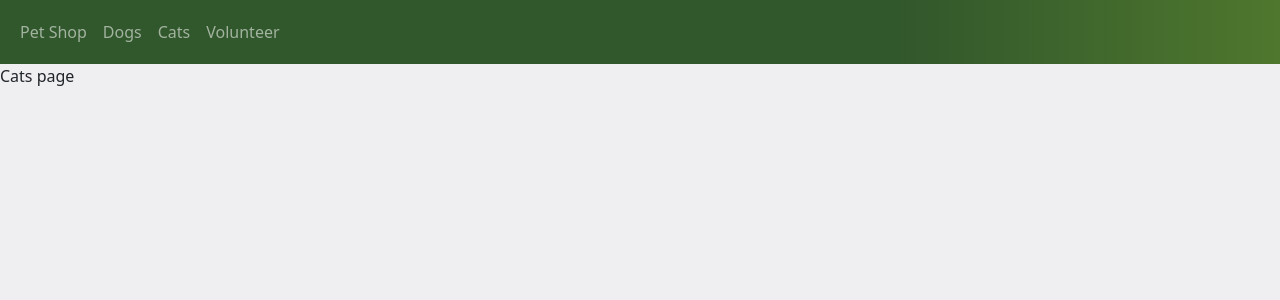
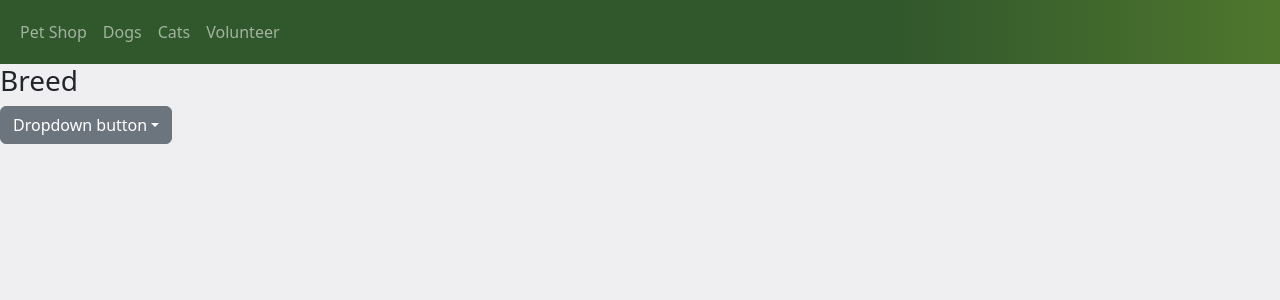
Before and after one commit to tressa-killilea/pet-shop, a React (Create React App) app in the folder pet-shop/: page /cats in a window 1280 px wide. Shown: the top 300 px of the page. Built offline with nearby package versions, Linux system fonts and the light colour scheme.

Commit message:
create dropdown, not expanding

```diff
--- /dev/null
+++ b/package.json
@@ -0,0 +1,5 @@
+{
+  "dependencies": {
+    "@popperjs/core": "^2.11.8"
+  }
+}
--- a/pet-shop/package.json
+++ b/pet-shop/package.json
@@ -12,15 +12,16 @@
     "@testing-library/jest-dom": "^5.17.0",
     "@testing-library/react": "^13.4.0",
     "@testing-library/user-event": "^13.5.0",
-    "bootstrap": "^5.3.1",
     "jquery": "^3.7.1",
     "popper.js": "^1.16.1",
+    "bootstrap": "^5.3.1",
     "react": "^18.2.0",
     "react-bootstrap": "^2.8.0",
     "react-dom": "^18.2.0",
     "react-scripts": "5.0.1",
     "sass": "^1.66.1",
-    "web-vitals": "^2.1.4"
+    "web-vitals": "^2.1.4",
+    "@babel/plugin-proposal-private-property-in-object": ""
   },
   "scripts": {
     "start": "react-scripts start",
--- a/pet-shop/src/components/Dropdown/dropdown.js
+++ b/pet-shop/src/components/Dropdown/dropdown.js
@@ -1,13 +1,35 @@
 import React from "react";
 import "./dropdown.scss";
 
-export default class Dropdown extends React.component{
-
-    render(){
-        return(
-            <div>
-
-            </div>
-        )
-    }
+export default class Dropdown extends React.Component {
+  render() {
+    return (
+      <div>
+        <h3>{this.props.title}</h3>
+        <div className="dropdown">
+          <button
+            className="btn btn-secondary dropdown-toggle"
+            type="button"
+            id="dropdownMenuButton"
+            data-toggle="dropdown"
+            aria-haspopup="true"
+            aria-expanded="false"
+          >
+            Dropdown button
+          </button>
+          <div className="dropdown-menu" aria-labelledby="dropdownMenuButton">
+            <a className="dropdown-item" href="#">
+              Action
+            </a>
+            <a className="dropdown-item" href="#">
+              Another action
+            </a>
+            <a className="dropdown-item" href="#">
+              Something else here
+            </a>
+          </div>
+        </div>
+      </div>
+    );
+  }
 }
--- a/pet-shop/src/components/Grid/grid.js
+++ b/pet-shop/src/components/Grid/grid.js
@@ -1,7 +1,6 @@
 import * as React from "react";
 import Card from "../Card/card";
 import "./grid.scss";
-import "../../assets/gatsby1.jpg";
 
 export default class Grid extends React.Component {
   render() {
--- a/pet-shop/src/pages/cats/cats.js
+++ b/pet-shop/src/pages/cats/cats.js
@@ -1,7 +1,10 @@
 import * as React from "react";
+import Dropdown from "../../components/Dropdown/dropdown";
 
 export default class Cats extends React.Component{
     render(){
-        return <div>Cats page</div>
+        return <div>
+            <Dropdown title="Breed" options={[{name: "Atticus", total: 100}, {name: "Winston", total: 21}]}></Dropdown>
+        </div>
     }
 }
```
Also changed, not shown: 1 other file (tests, documents, lock files or other folders).
